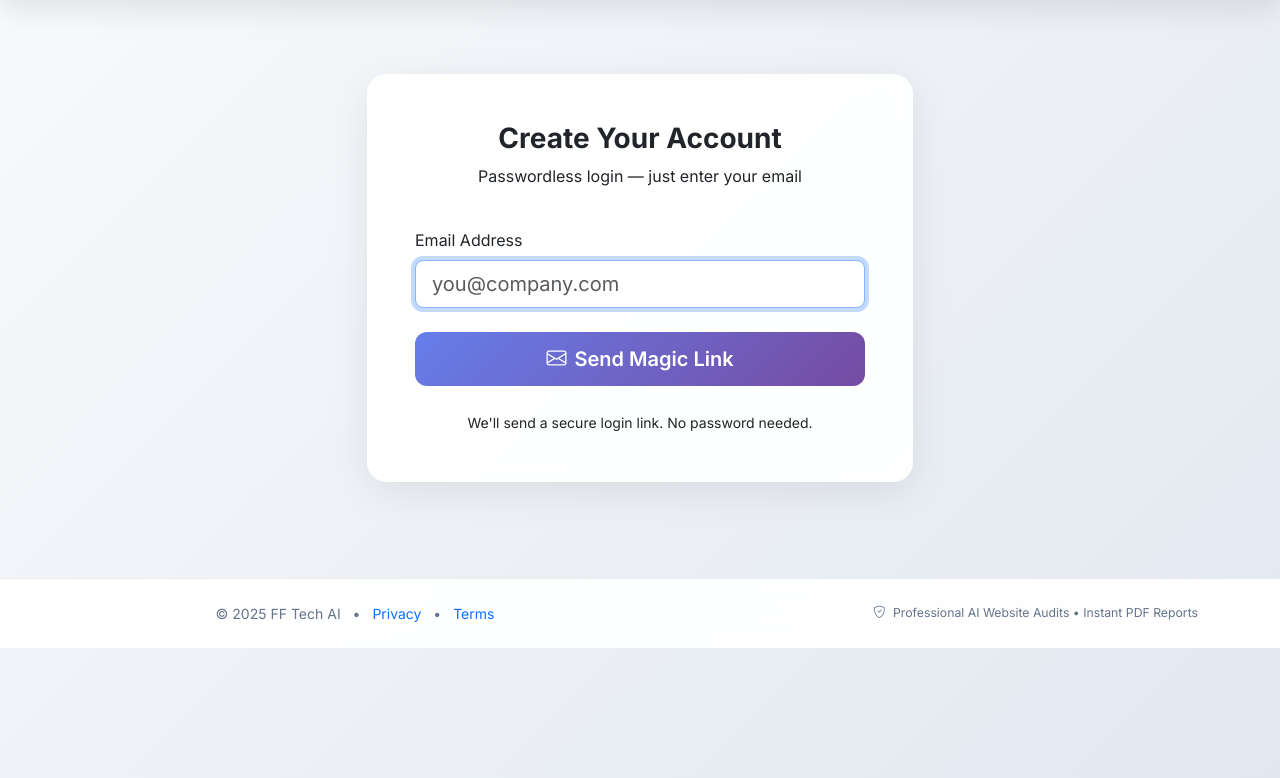
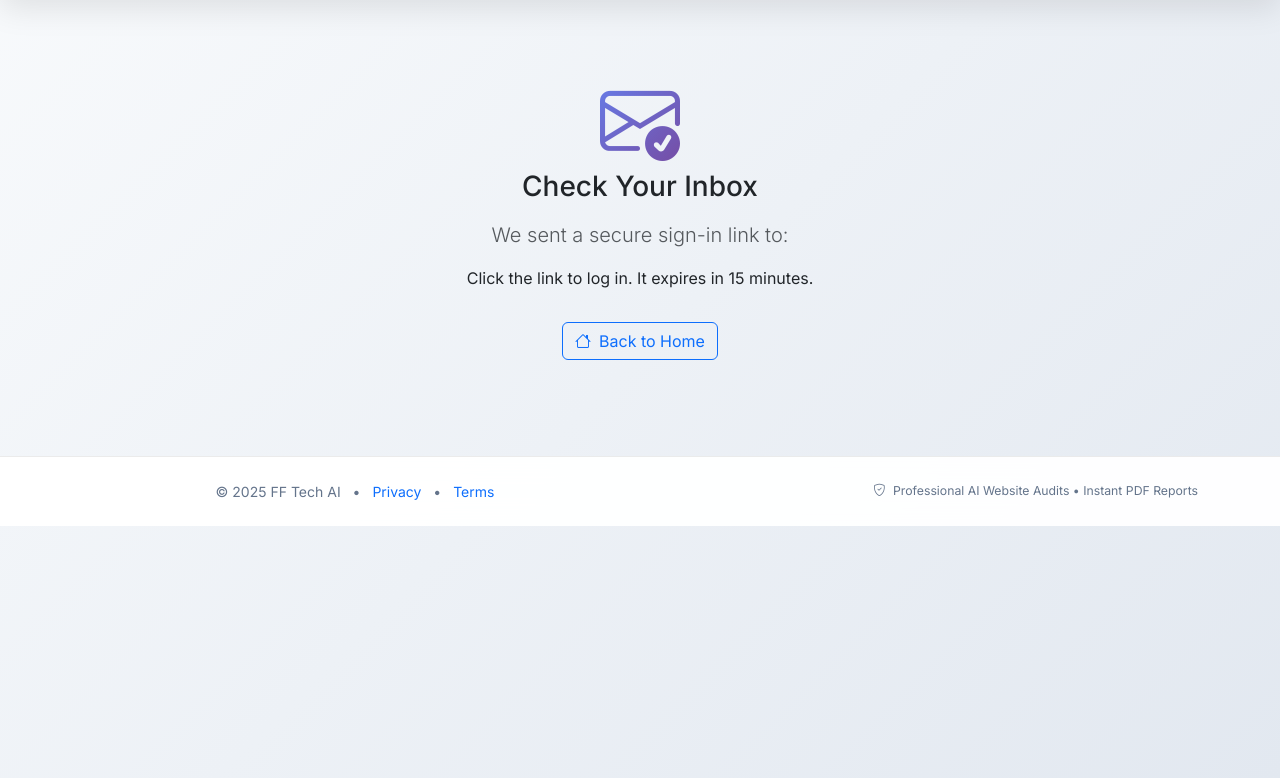
Before and after one commit to Swalehjamshaid/ThroughwebAuditforall, a FastAPI app: page /register in a window 1280 px wide. Shown: the part 70-848 px from the top of the page. Run offline with FastAPI, Linux system fonts and the light colour scheme.

Commit message:
Update register.html

```diff
--- a/File/fftech_audit/templates/register.html
+++ b/File/fftech_audit/templates/register.html
@@ -1,34 +1,23 @@
-<!-- fftech_audit/templates/register.html -->
+<!-- fftech_audit/templates/register_done.html -->
 {% extends "base.html" %}
 
-{% block title %}Register • FF Tech AI{% endblock %}
+{% block title %}Check Your Email • FF Tech AI{% endblock %}
 
 {% block content %}
-<div class="container py-5">
-  <div class="row justify-content-center">
-    <div class="col-lg-6">
-      <div class="card shadow-soft p-5">
-        <div class="text-center mb-4">
-          <h1 class="h3 fw-bold">Create Your Account</h1>
-          <p class="muted">Passwordless login — just enter your email</p>
-        </div>
-        <form method="post" action="/register">
-          <div class="mb-4">
-            <label for="email" class="form-label">Email Address</label>
-            <input type="email" name="email" id="email" class="form-control form-control-lg"
-                   placeholder="you@company.com" required autofocus>
-          </div>
-          <button type="submit" class="btn btn-primary btn-lg w-100">
-            <i class="bi bi-envelope me-2"></i>Send Magic Link
-          </button>
-        </form>
-        <div class="text-center mt-4">
-          <small class="muted">
-            We'll send a secure login link. No password needed.
-          </small>
-        </div>
-      </div>
-    </div>
+<div class="container py-5 text-center">
+  <div class="col-lg-6 mx-auto">
+    <i class="bi bi-envelope-check display-1 text-success mb-4"></i>
+    <h1 class="h3 mb-3">Check Your Inbox</h1>
+    <p class="lead text-muted">
+      We sent a secure sign-in link to:<br>
+      <strong>{{ email }}</strong>
+    </p>
+    <p class="muted">
+      Click the link to log in. It expires in 15 minutes.
+    </p>
+    <a href="/" class="btn btn-outline-primary mt-3">
+      <i class="bi bi-house me-2"></i>Back to Home
+    </a>
   </div>
 </div>
 {% endblock %}
```
